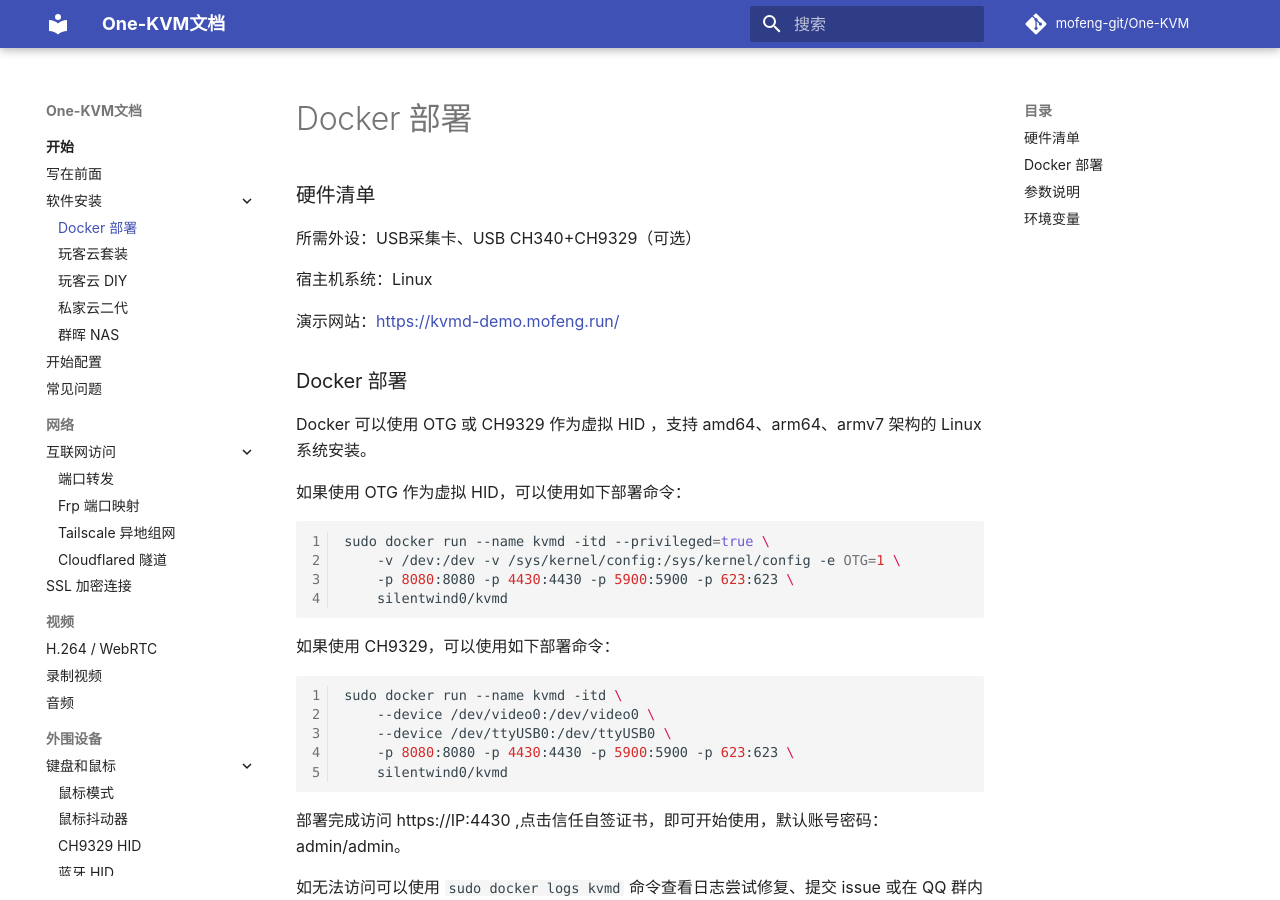
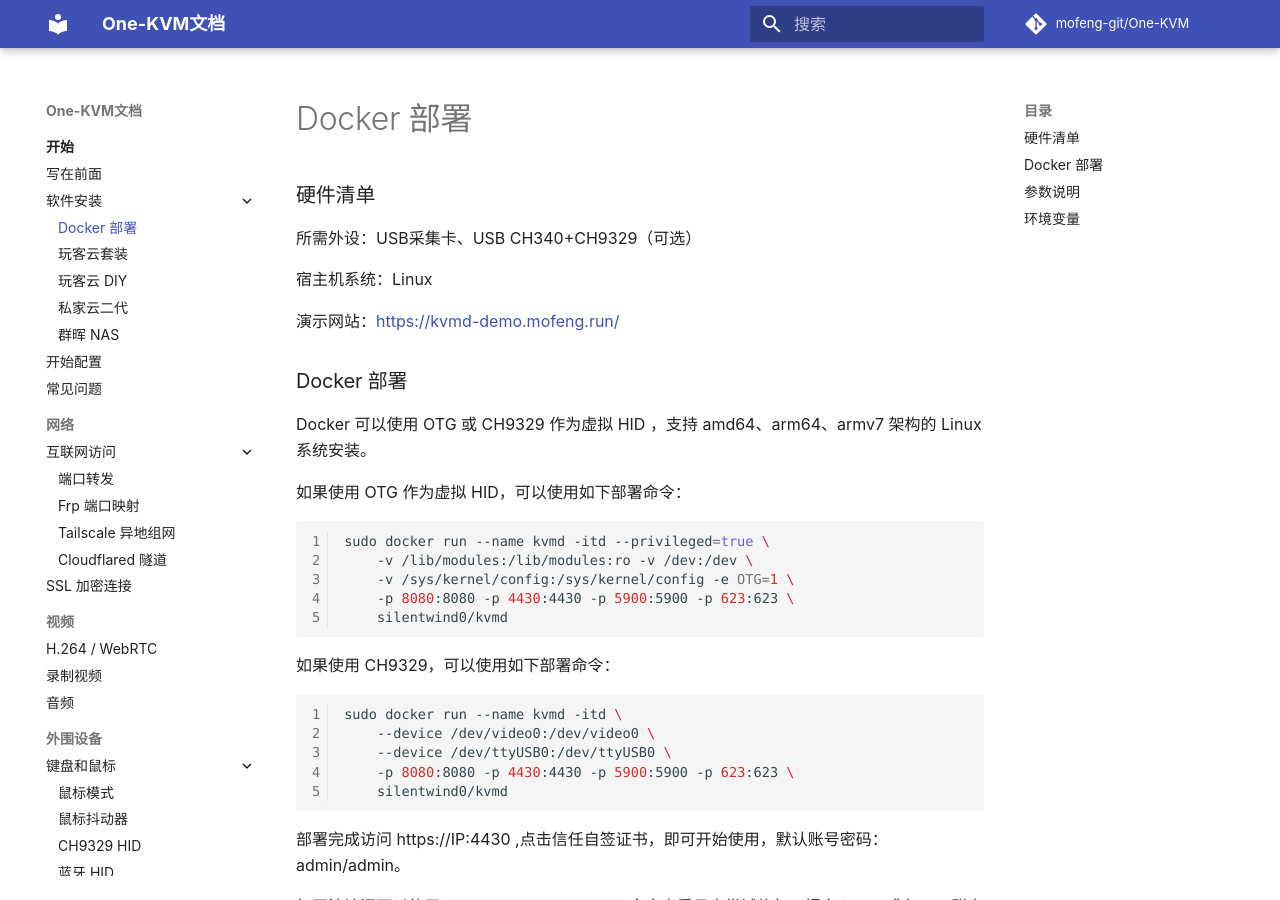
Before and after one commit to mofeng-git/One-KVM_WEB, an MkDocs documentation site: the page built from docs/docker_install.md, in a window 1280 px wide and 900 px high. Built offline with MkDocs 1.6.1 and Material for MkDocs 9.7.7, drawn with Linux system fonts in a browser that asks for light colours; comment, search, counter and statistics services are not loaded.

Commit message:
修复指令

````diff
--- a/docs/docker_install.md
+++ b/docs/docker_install.md
@@ -14,7 +14,8 @@ Docker 可以使用 OTG 或 CH9329 作为虚拟 HID ，支持 amd64、arm64、ar
 如果使用 OTG 作为虚拟 HID，可以使用如下部署命令：
 ```bash
 sudo docker run --name kvmd -itd --privileged=true \
-    -v /dev:/dev -v /sys/kernel/config:/sys/kernel/config -e OTG=1 \
+    -v /lib/modules:/lib/modules:ro -v /dev:/dev \
+    -v /sys/kernel/config:/sys/kernel/config -e OTG=1 \
     -p 8080:8080 -p 4430:4430 -p 5900:5900 -p 623:623 \
     silentwind0/kvmd
 ```
````
